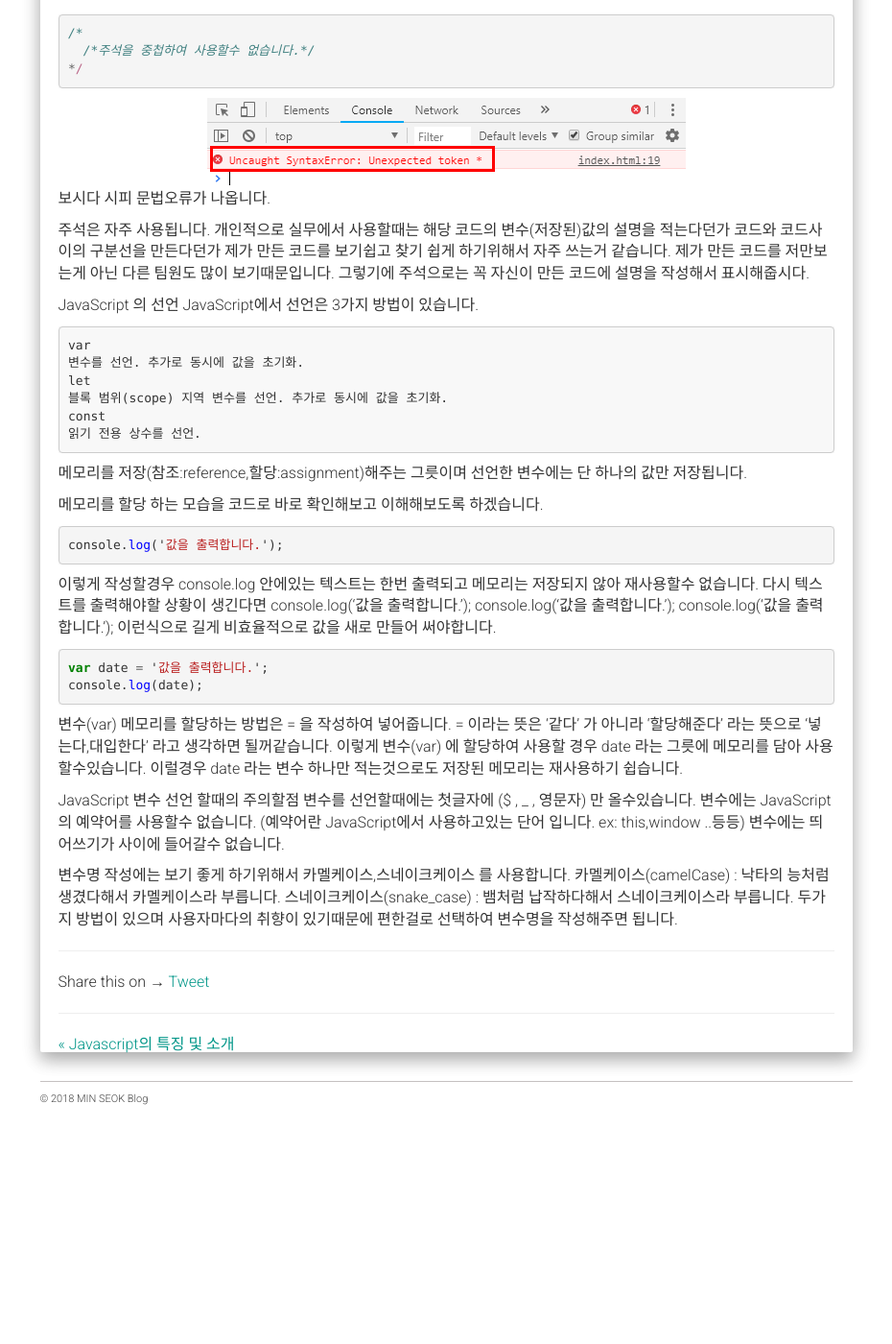
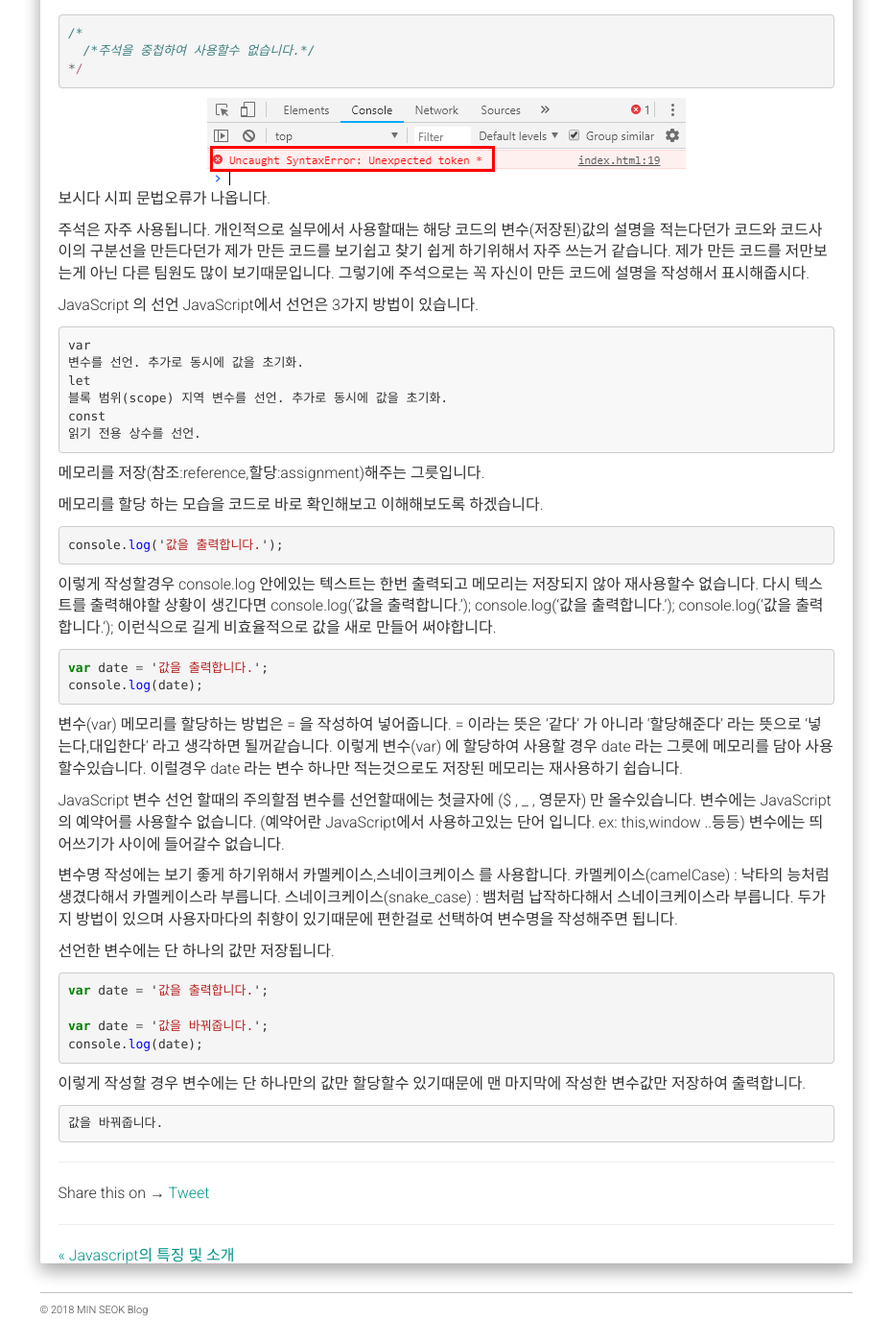
Before and after one commit to alalstjr/promote.github.io, a Jekyll site: the page built from _posts/2018-08-25-JavaScript 기초문법.md, in a window 1280 px wide and 1400 px high, scrolled down 1624 px. Shown: the whole window at 96% size, without its empty margins (321-1251 px from the left). Built offline with Jekyll 4.4.1, drawn with Linux system fonts in a browser that asks for light colours; nearby versions of some CDN libraries; our own code applies the rules of GitHub Pages for plain Markdown files; comment, search, counter and statistics services are not loaded; before the commit the page ends 2804 px from its top, so only the background shows below that.

Commit message:
Update 2018-08-25-JavaScript 기초문법.md

````diff
--- a/_posts/2018-08-25-JavaScript 기초문법.md
+++ b/_posts/2018-08-25-JavaScript 기초문법.md
@@ -98,7 +98,7 @@ let
 const
 읽기 전용 상수를 선언.
 ```
-메모리를 저장(참조:reference,할당:assignment)해주는 그릇이며 선언한 변수에는 단 하나의 값만 저장됩니다.
+메모리를 저장(참조:reference,할당:assignment)해주는 그릇입니다.
 
 메모리를 할당 하는 모습을 코드로 바로 확인해보고 이해해보도록 하겠습니다.
 {% highlight javascript %}
@@ -129,3 +129,16 @@ JavaScript 변수 선언 할때의 주의할점
 카멜케이스(camelCase) : 낙타의 능처럼 생겼다해서 카멜케이스라 부릅니다.
 스네이크케이스(snake_case) : 뱀처럼 납작하다해서 스네이크케이스라 부릅니다.
 두가지 방법이 있으며 사용자마다의 취향이 있기때문에 편한걸로 선택하여 변수명을 작성해주면 됩니다.
+
+선언한 변수에는 단 하나의 값만 저장됩니다.
+
+{% highlight javascript %}
+var date = '값을 출력합니다.';
+
+var date = '값을 바꿔줍니다.';
+console.log(date);
+{% endhighlight %}
+이렇게 작성할 경우 변수에는 단 하나만의 값만 할당할수 있기때문에 맨 마지막에 작성한 변수값만 저장하여 출력합니다.
+```markdown
+값을 바꿔줍니다.
+```
````
